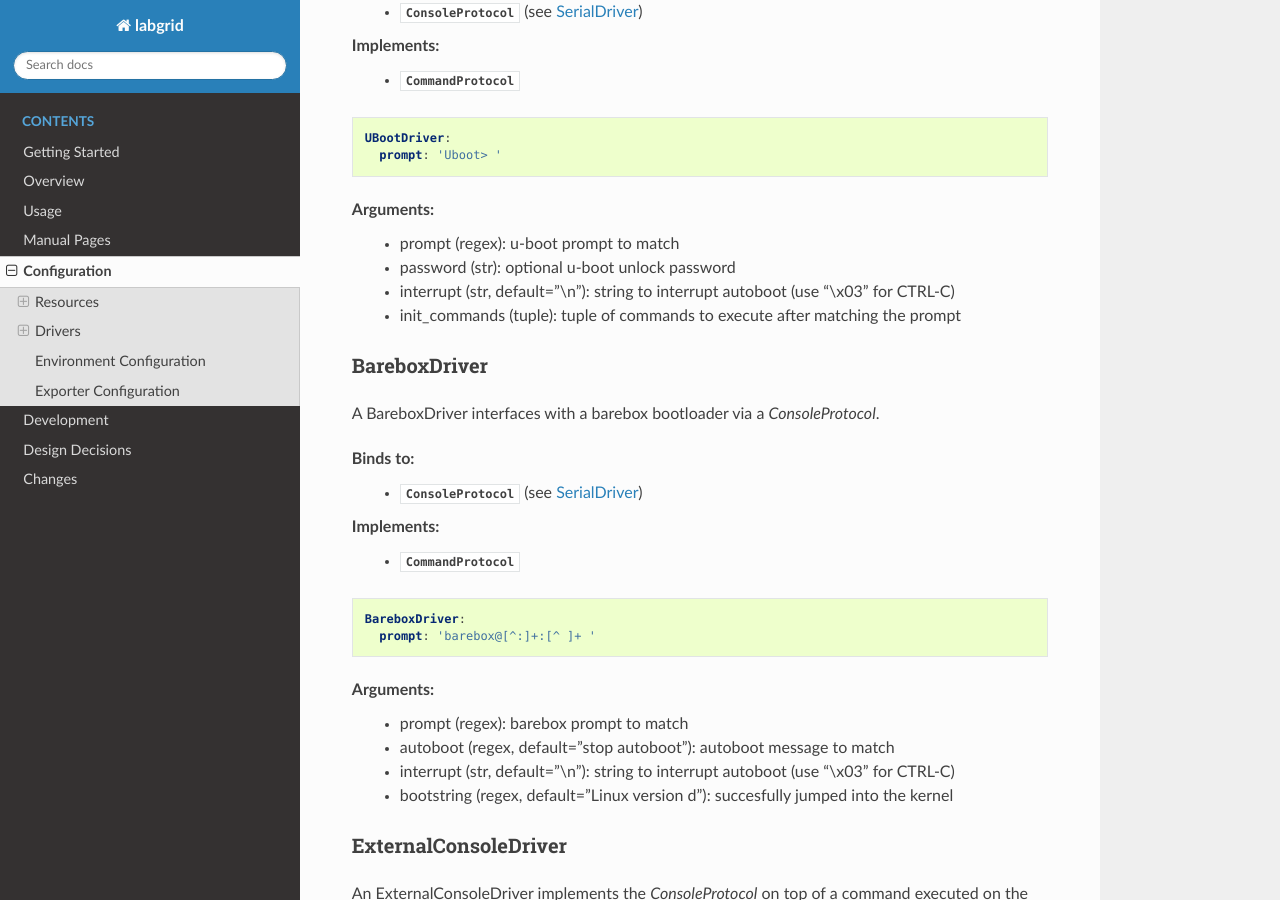
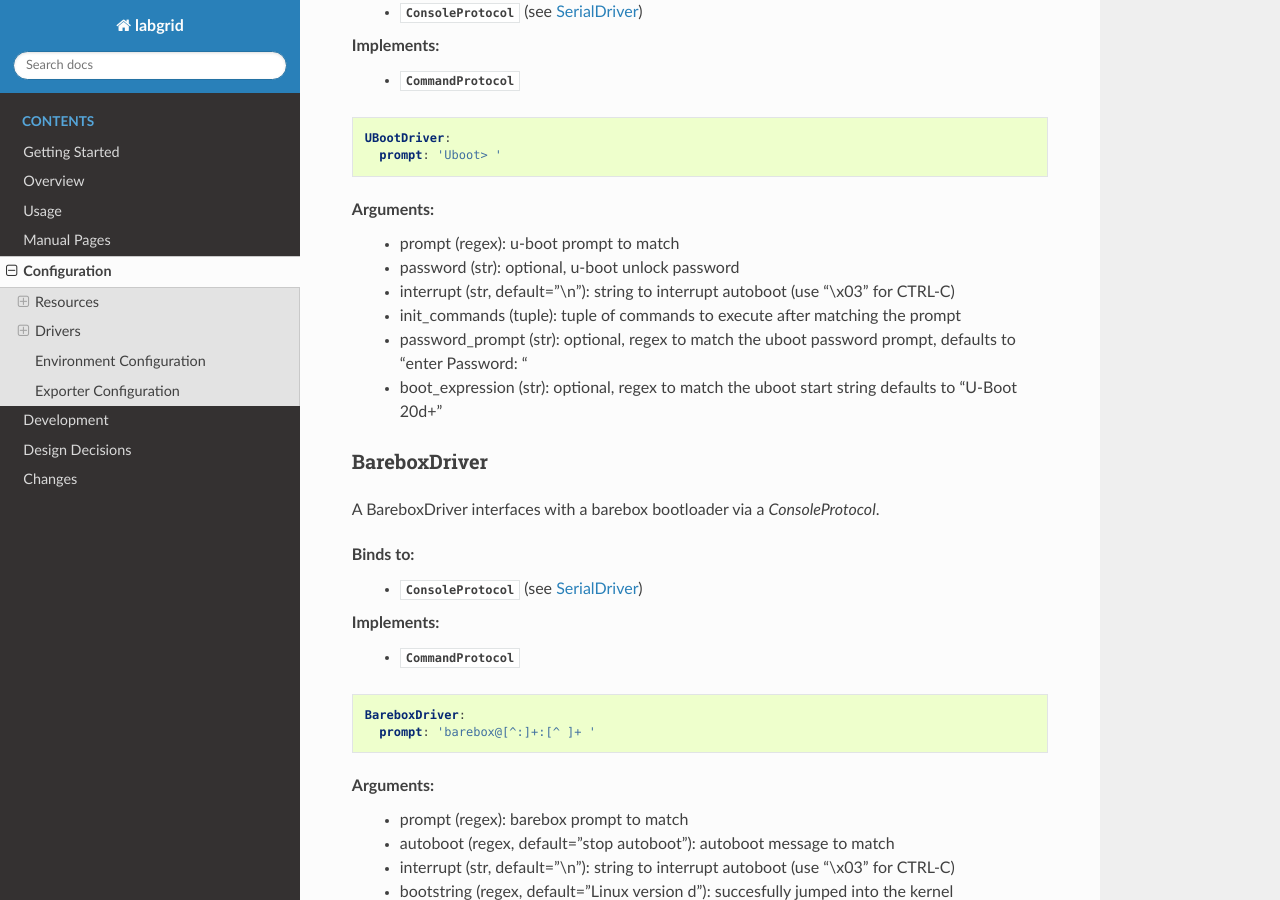
Before and after one commit to labgrid-project/labgrid, a Sphinx documentation site: the page built from doc/configuration.rst, in a window 1280 px wide and 900 px high, scrolled down 11073 px. Built offline with Sphinx 7.4.7 and the Read the Docs theme 2.0.0, drawn with Linux system fonts in a browser that asks for light colours; pages that are not in the unit, such as notebooks, are missing from menus.

Commit message:
doc/configuration: add password_prompt and boot_expression
Signed-off-by: Rouven Czerwinski <rouven@czerwinski.de>

```diff
--- a/doc/configuration.rst
+++ b/doc/configuration.rst
@@ -531,10 +531,14 @@ Implements:
 
 Arguments:
   - prompt (regex): u-boot prompt to match
-  - password (str): optional u-boot unlock password
+  - password (str): optional, u-boot unlock password
   - interrupt (str, default="\\n"): string to interrupt autoboot (use "\\x03" for CTRL-C)
   - init_commands (tuple): tuple of commands to execute after matching the
     prompt
+  - password_prompt (str): optional, regex to match the uboot password prompt,
+    defaults to "enter Password: "
+  - boot_expression (str): optional, regex to match the uboot start string
+    defaults to "U-Boot 20\d+"
 
 BareboxDriver
 ~~~~~~~~~~~~~
```
